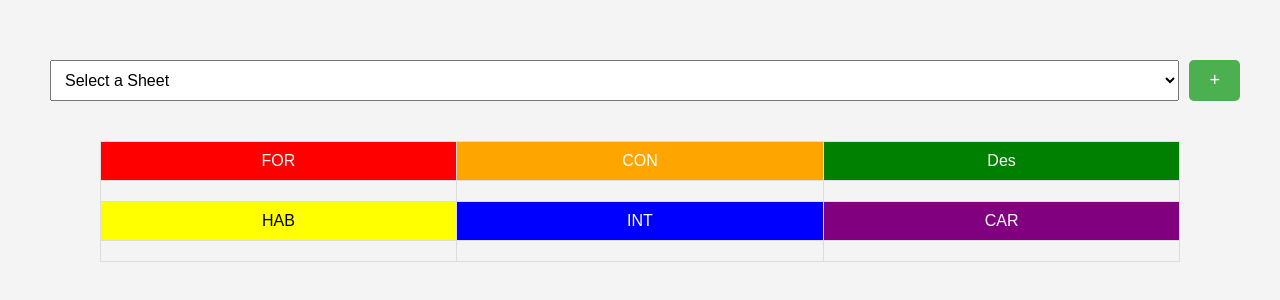
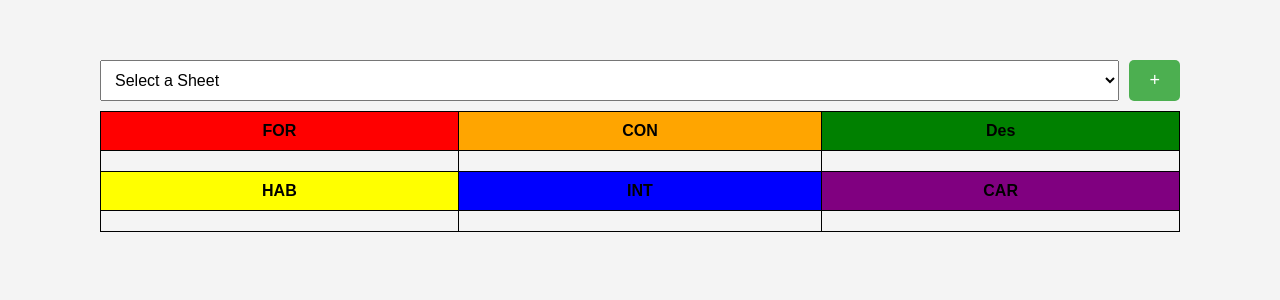
Before and after one commit to ranieldias/Ficha-RPG, a plain HTML site: page index.html in a window 1280 px wide. Shown: the part 294-594 px from the top of the page. Drawn offline with Linux system fonts and the light colour scheme.

Commit message:
Mais Estilo

```diff
--- a/index.html
+++ b/index.html
@@ -31,9 +31,9 @@
       <div id="tableContainer">
         <table id="infoTable">
             <tr>
-                <td style="background-color: red; color: white;">FOR</td>
-                <td style="background-color: orange; color: white;">CON</td>
-                <td style="background-color: green; color: white;">Des</td>
+                <td style="background-color: red;">FOR</td>
+                <td style="background-color: orange;">CON</td>
+                <td style="background-color: green;">Des</td>
             </tr>
             <tr>
                 <td id="H2Value"></td>
@@ -41,9 +41,9 @@
                 <td id="H4Value"></td>
             </tr>
             <tr>
-                <td style="background-color: yellow; color: black;">HAB</td>
-                <td style="background-color: blue; color: white;">INT</td>
-                <td style="background-color: purple; color: white;">CAR</td>
+                <td style="background-color: yellow;">HAB</td>
+                <td style="background-color: blue;">INT</td>
+                <td style="background-color: purple;">CAR</td>
             </tr>
             <tr>
                 <td id="H5Value"></td>
--- a/style.css
+++ b/style.css
@@ -14,15 +14,14 @@ body {
 
 .container {
     display: flex;
+  	gap: 10px;
     justify-content: space-between;
     align-items: center;
-    width: 100%;
-    padding: 20px;
+    width: 90%;
 }
 
 .dropdown-container {
     width: 100%;
-  	margin: 10px;
 }
 
 #tableContainer {
@@ -33,13 +32,26 @@ body {
 #infoTable {
     width: 90%; /* Aqui definimos a tabela para ocupar 95% da largura */
     margin: 0 auto; /* Centraliza a tabela dentro do contêiner */
+  	border: 1px solid black;
     border-collapse: collapse;
     text-align: center;
+
 }
 
 #infoTable td {
     padding: 10px;
-    border: 1px solid #ddd;
+    border: 1px solid black;
+}
+
+#infoTable tr:first-child td,
+#infoTable tr:nth-child(3) td {
+    font-weight: bold; /* Deixa o texto em negrito */
+    color: black; /* Define a cor do texto como preta */
+}
+
+#infoTable tr:nth-child(2) td,
+#infoTable tr:nth-child(4) td {
+    color: black; /* Define a cor do texto como preta */
 }
 
 .dropdown {
```
